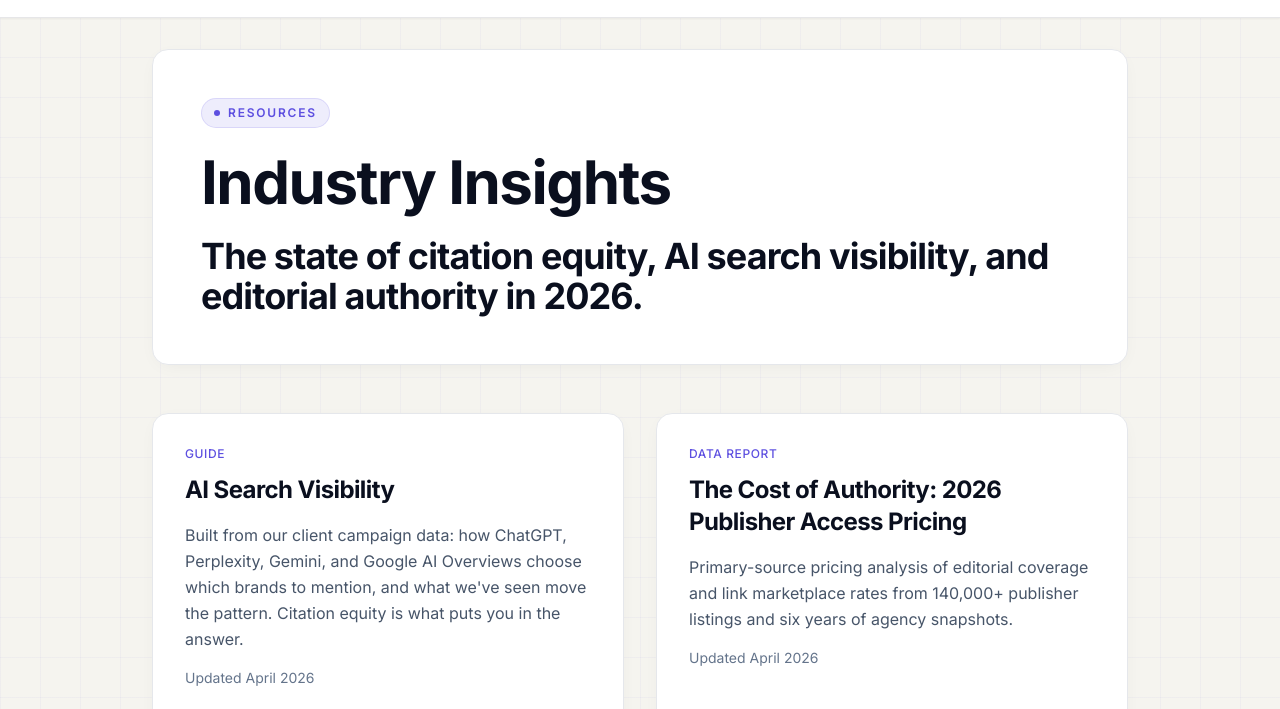
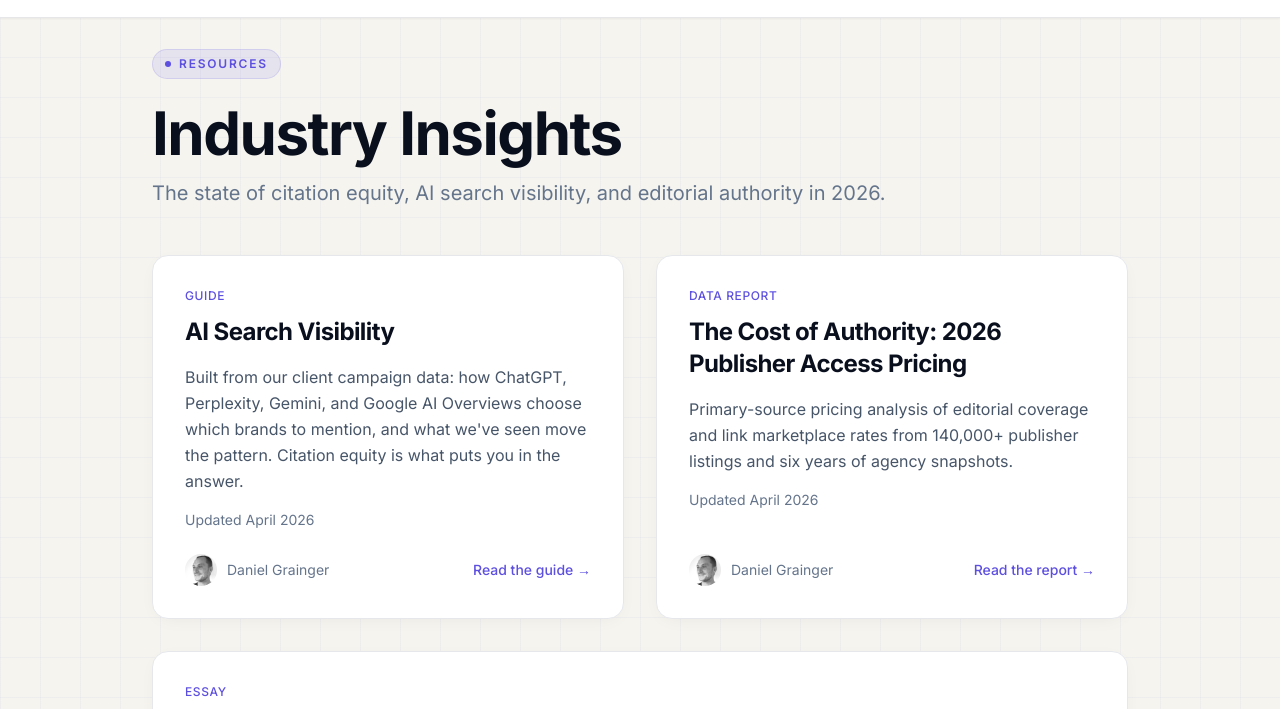
Before and after one commit to dpf1988/ranking-atlas-website, an Astro site: page /resources in a window 1280 px wide. Shown: the part 63-772 px from the top of the page. Built offline with nearby package versions, Linux system fonts and the light colour scheme; Astro itself is replaced by a stand-in of ours.

Commit message:
Resources hub: remove header card wrapper, demote subheader to lead paragraph
- Drop white card box from header block; eyebrow/H1/subheader now sit directly on page background
- H2 replaced with <p> using lead paragraph treatment: text-lg md:text-xl text-muted leading-relaxed

```diff
--- a/src/pages/resources/index.astro
+++ b/src/pages/resources/index.astro
@@ -86,15 +86,15 @@ const jsonLd = {
 <section class="py-20 md:py-28">
   <div class="max-w-5xl mx-auto px-6">
 
-    <!-- Header box -->
-    <div class="bg-white rounded-2xl border border-[#0A0F1E]/8 shadow-card p-8 md:p-12 mb-12">
+    <!-- Header -->
+    <div class="mb-12">
       <Eyebrow label="Resources" />
-      <h1 class="text-4xl md:text-5xl lg:text-6xl font-bold tracking-tight text-ink leading-[1.1] mb-6">
+      <h1 class="text-4xl md:text-5xl lg:text-6xl font-bold tracking-tight text-ink leading-[1.1] mb-4">
         Industry Insights
       </h1>
-      <h2 class="text-3xl md:text-4xl font-bold tracking-tight text-ink leading-tight">
+      <p class="text-lg md:text-xl text-muted leading-relaxed">
         The state of citation equity, AI search visibility, and editorial authority in 2026.
-      </h2>
+      </p>
     </div>
 
     <!-- Resource card grid -->
```
